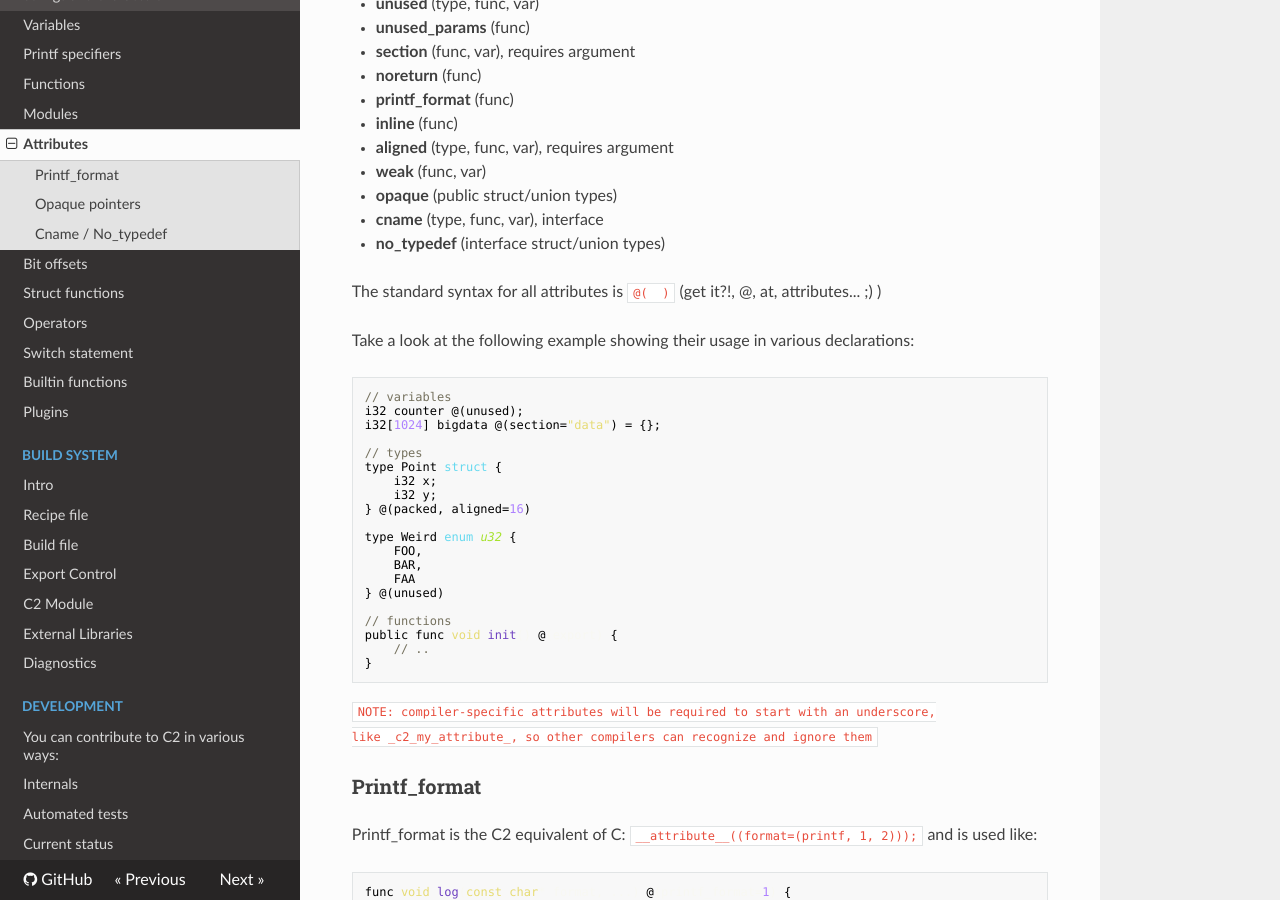
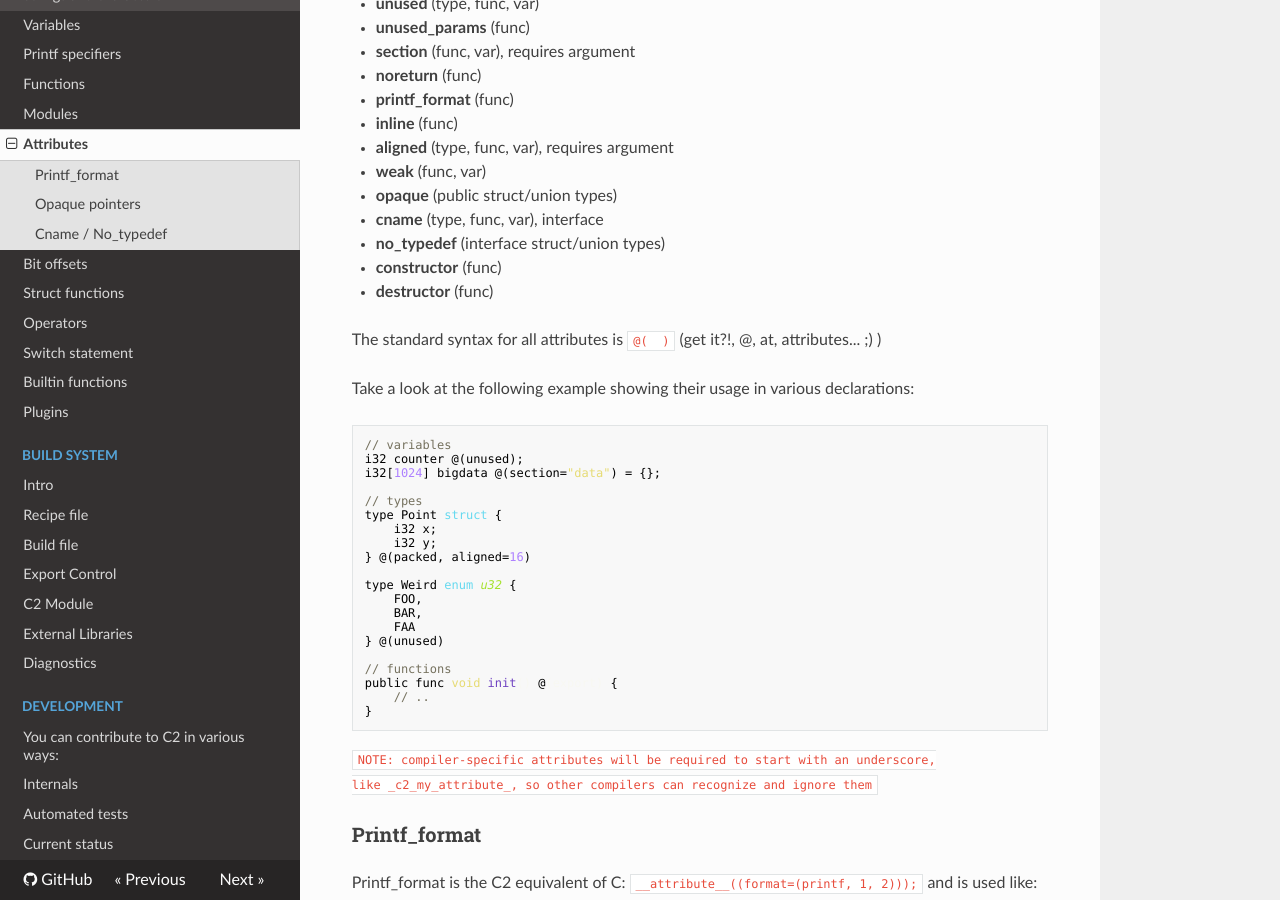
Before and after one commit to c2lang/documentation, an MkDocs documentation site: the page built from documentation/docs/language/attributes.md, in a window 1280 px wide and 900 px high, scrolled down 331 px. Built offline with MkDocs 1.6.1, drawn with Linux system fonts in a browser that asks for light colours; nearby versions of some CDN libraries; old or Windows-style settings are respelled for this version of MkDocs.

Commit message:
attributes: added 'constructor' and 'destructor'

```diff
--- a/documentation/docs/language/attributes.md
+++ b/documentation/docs/language/attributes.md
@@ -18,6 +18,8 @@ The currently supported attributes are:
 * __opaque__ (public struct/union types)
 * __cname__ (type, func, var), interface
 * __no_typedef__ (interface struct/union types)
+* __constructor__ (func)
+* __destructor__ (func)
 
 The standard syntax for all attributes is `@(  )`  (get it?!, @, at, attributes... ;) )
 
```
